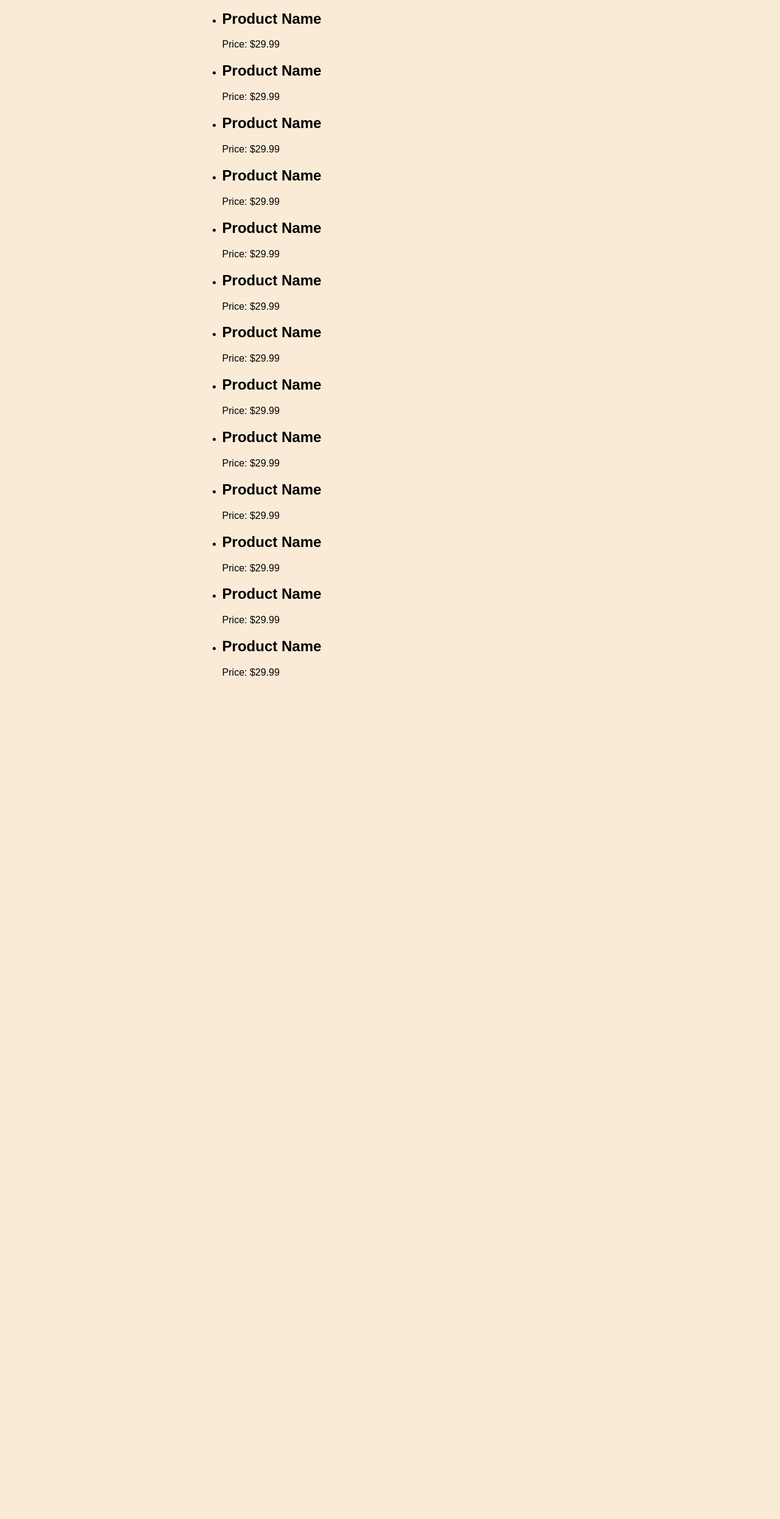
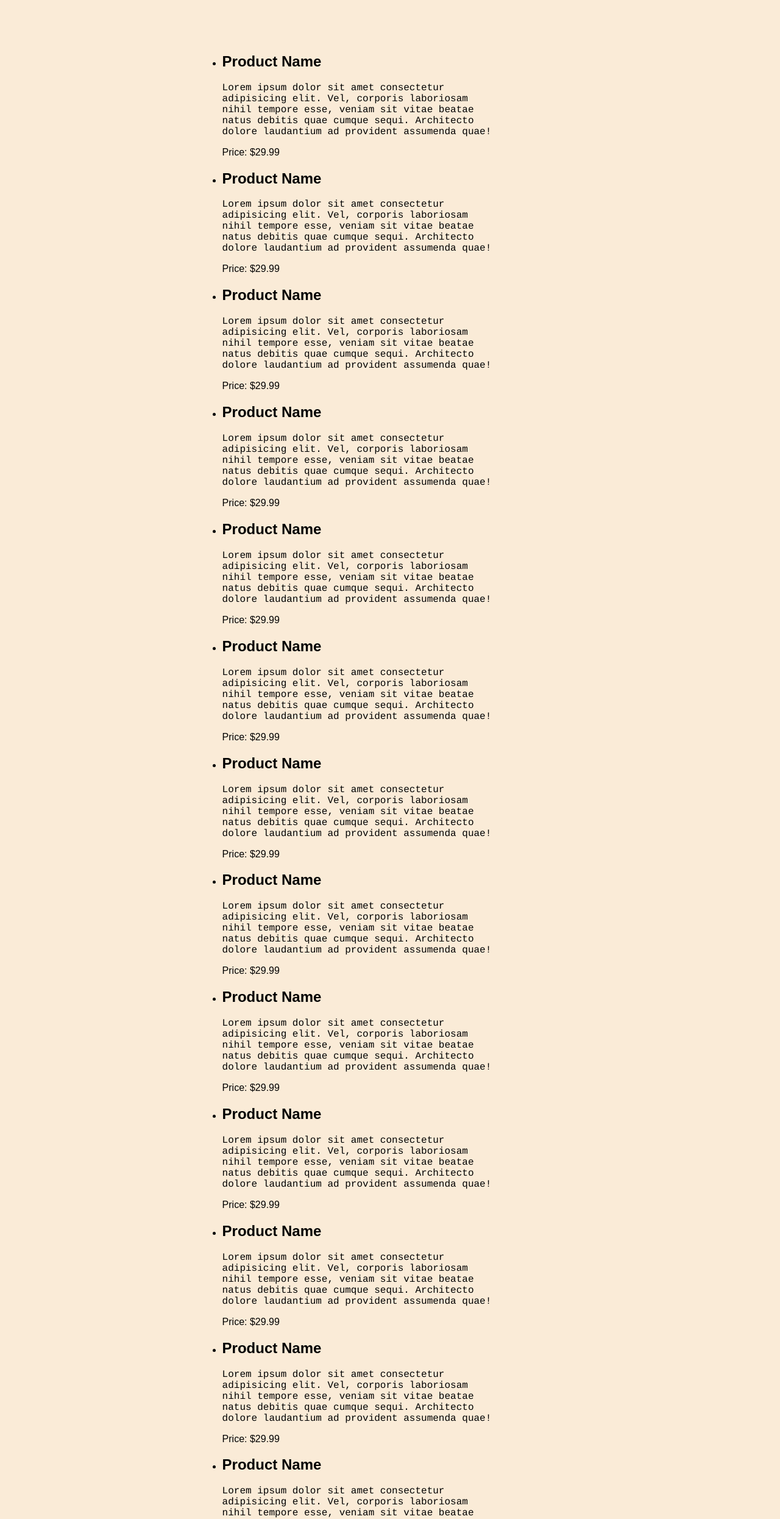
Before and after one commit to jmn17sw/qwerty, a plain HTML site: page index.html in a window 1280 px wide. Shown: the part 309-2800 px from the top of the page at 61% size. Before the commit the page ends 1421 px from the top, so only its background shows below. Drawn offline with Linux system fonts and the light colour scheme.

Commit message:
tweaked style before taking a break

```diff
--- a/index.html
+++ b/index.html
@@ -41,77 +41,73 @@
         <li>
           <h2>Product Name</h2>
           <figure></figure>
-
-          <p class="description"></p>
-
+          <p class="description">Lorem ipsum dolor sit amet consectetur adipisicing elit. Vel, corporis laboriosam nihil tempore esse, veniam sit vitae beatae natus debitis quae cumque sequi. Architecto dolore laudantium ad provident assumenda quae!</p>
           <footer>Price: $29.99</footer>
         </li>
         <li>
           <h2>Product Name</h2>
           <figure></figure>
-
-          <p class="description"></p>
-
+          <p class="description">Lorem ipsum dolor sit amet consectetur adipisicing elit. Vel, corporis laboriosam nihil tempore esse, veniam sit vitae beatae natus debitis quae cumque sequi. Architecto dolore laudantium ad provident assumenda quae!</p>
           <footer>Price: $29.99</footer>
         <li>
           <h2>Product Name</h2>
           <figure></figure>
-          <p class="description"></p>
+          <p class="description">Lorem ipsum dolor sit amet consectetur adipisicing elit. Vel, corporis laboriosam nihil tempore esse, veniam sit vitae beatae natus debitis quae cumque sequi. Architecto dolore laudantium ad provident assumenda quae!</p>
           <footer>Price: $29.99</footer>
         <li>
           <h2>Product Name</h2>
           <figure></figure>
-          <p class="description"></p>
+          <p class="description">Lorem ipsum dolor sit amet consectetur adipisicing elit. Vel, corporis laboriosam nihil tempore esse, veniam sit vitae beatae natus debitis quae cumque sequi. Architecto dolore laudantium ad provident assumenda quae!</p>
           <footer>Price: $29.99</footer>
         <li>
           <h2>Product Name</h2>
           <figure></figure>
-          <p class="description"></p>
+          <p class="description">Lorem ipsum dolor sit amet consectetur adipisicing elit. Vel, corporis laboriosam nihil tempore esse, veniam sit vitae beatae natus debitis quae cumque sequi. Architecto dolore laudantium ad provident assumenda quae!</p>
           <footer>Price: $29.99</footer>
         <li>
           <h2>Product Name</h2>
           <figure></figure>
-          <p class="description"></p>
+          <p class="description">Lorem ipsum dolor sit amet consectetur adipisicing elit. Vel, corporis laboriosam nihil tempore esse, veniam sit vitae beatae natus debitis quae cumque sequi. Architecto dolore laudantium ad provident assumenda quae!</p>
           <footer>Price: $29.99</footer>
         <li>
           <h2>Product Name</h2>
           <figure></figure>
-          <p class="description"></p>
+          <p class="description">Lorem ipsum dolor sit amet consectetur adipisicing elit. Vel, corporis laboriosam nihil tempore esse, veniam sit vitae beatae natus debitis quae cumque sequi. Architecto dolore laudantium ad provident assumenda quae!</p>
           <footer>Price: $29.99</footer>
         <li>
           <h2>Product Name</h2>
           <figure></figure>
-          <p class="description"></p>
+          <p class="description">Lorem ipsum dolor sit amet consectetur adipisicing elit. Vel, corporis laboriosam nihil tempore esse, veniam sit vitae beatae natus debitis quae cumque sequi. Architecto dolore laudantium ad provident assumenda quae!</p>
           <footer>Price: $29.99</footer>
         <li>
           <h2>Product Name</h2>
           <figure></figure>
-          <p class="description" ></p>
+          <p class="description" >Lorem ipsum dolor sit amet consectetur adipisicing elit. Vel, corporis laboriosam nihil tempore esse, veniam sit vitae beatae natus debitis quae cumque sequi. Architecto dolore laudantium ad provident assumenda quae!</p>
           <footer>Price: $29.99</footer>
         <li>
           <h2>Product Name</h2>
           <figure></figure>
-          <p class="description"></p>
+          <p class="description">Lorem ipsum dolor sit amet consectetur adipisicing elit. Vel, corporis laboriosam nihil tempore esse, veniam sit vitae beatae natus debitis quae cumque sequi. Architecto dolore laudantium ad provident assumenda quae!</p>
           <footer>Price: $29.99</footer>
         <li>
           <h2>Product Name</h2>
           <figure></figure>
-          <p class="description"></p>
+          <p class="description">Lorem ipsum dolor sit amet consectetur adipisicing elit. Vel, corporis laboriosam nihil tempore esse, veniam sit vitae beatae natus debitis quae cumque sequi. Architecto dolore laudantium ad provident assumenda quae!</p>
           <footer>Price: $29.99</footer>
         <li>
           <h2>Product Name</h2>
           <figure></figure>
-          <p class="description"></p>
+          <p class="description">Lorem ipsum dolor sit amet consectetur adipisicing elit. Vel, corporis laboriosam nihil tempore esse, veniam sit vitae beatae natus debitis quae cumque sequi. Architecto dolore laudantium ad provident assumenda quae!</p>
           <footer>Price: $29.99</footer>
         <li>
           <h2>Product Name</h2>
           <figure></figure>
-          <p class="description"></p>
+          <p class="description">Lorem ipsum dolor sit amet consectetur adipisicing elit. Vel, corporis laboriosam nihil tempore esse, veniam sit vitae beatae natus debitis quae cumque sequi. Architecto dolore laudantium ad provident assumenda quae!</p>
           <footer>Price: $29.99</footer>
         <li>
           <h2>Product Name</h2>
           <figure></figure>
-          <p class="description"></p>
+          <p class="description">Lorem ipsum dolor sit amet consectetur adipisicing elit. Vel, corporis laboriosam nihil tempore esse, veniam sit vitae beatae natus debitis quae cumque sequi. Architecto dolore laudantium ad provident assumenda quae!</p>
           <footer>Price: $29.99</footer>
       </ul>
     </main>
--- a/style.css
+++ b/style.css
@@ -23,12 +23,15 @@ width: 500px;
 
 .products {
   display: grid;
-
-
+  min-height: 300px;
+  grid-template-columns: 4;
+  grid-template-rows: 4;
+  align-content: center;
 }
 
 .description {
-
+display:flex;
+font-family: Courier;
 }
 
 .search {
```
